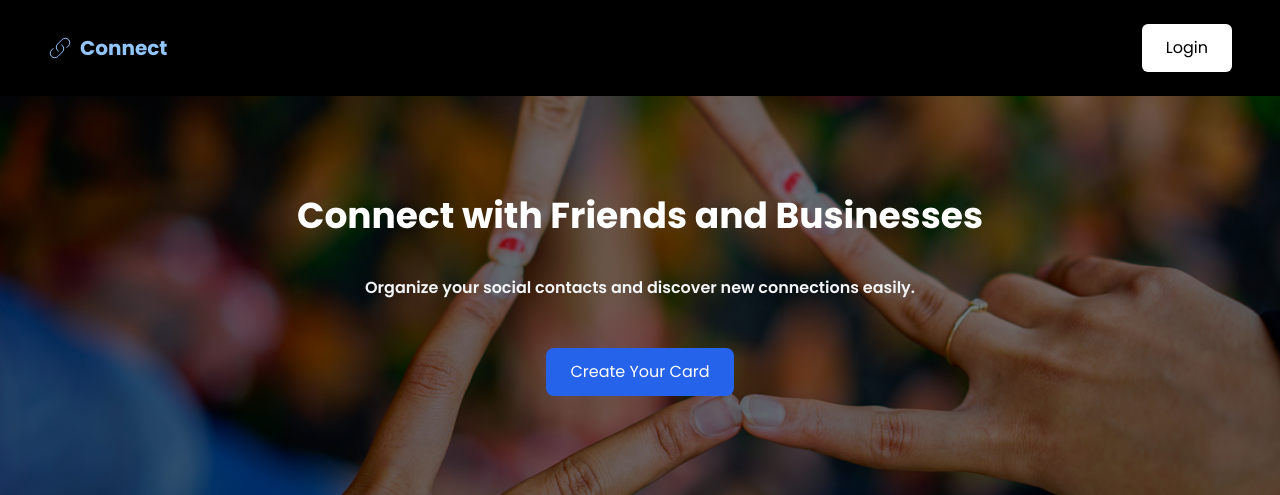
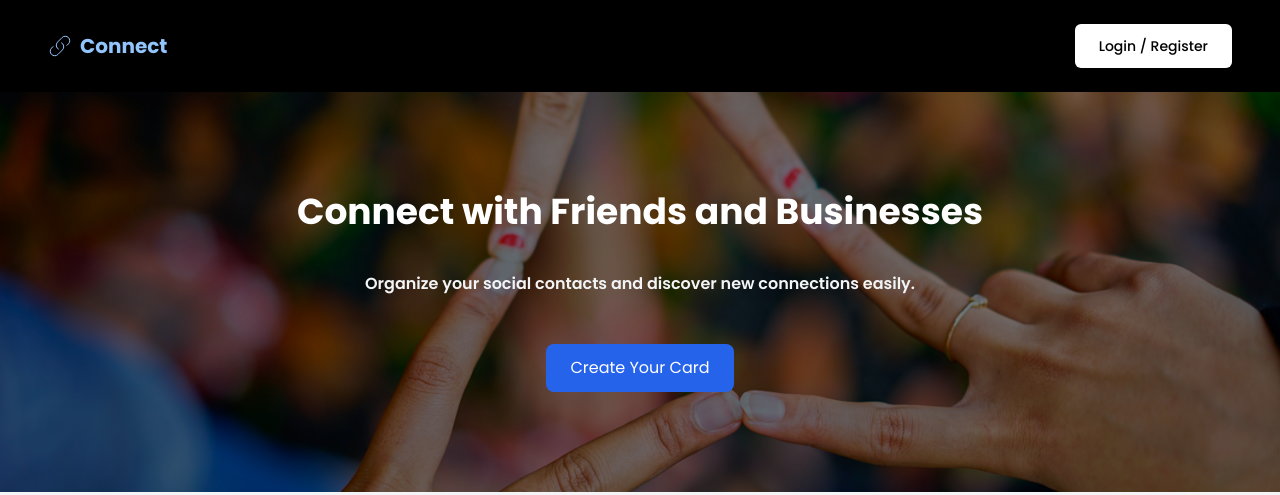
Before and after one commit to latif83/socialcards, a PHP site: page / in a window 1280 px wide. Shown: the top 495 px of the page. Run offline with PHP 8.4, Linux system fonts and the light colour scheme; some libraries are stand-ins or nearby versions.

Commit message:
Updates!

```diff
--- a/index.php
+++ b/index.php
@@ -41,8 +41,8 @@
       <a href="#" class="text-gray-100 hover:text-blue-600">Categories</a>
     </nav> -->
 
-        <button type="button" class="p-3 rounded-md bg-white px-6">
-            Login
+        <button type="button" class="p-3 rounded-md bg-white px-6 text-sm font-medium">
+            Login / Register
         </button>
     </header>
 
```
